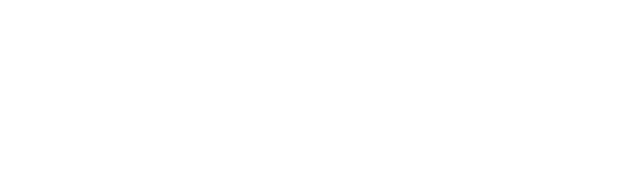
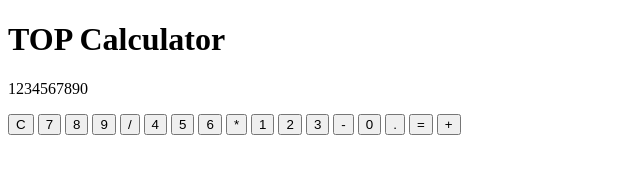
Before and after one commit to korov2000/calculator, a plain HTML site: page index.html in a window 1280 px wide. Shown: the whole page, without its empty margins (0-640 px from the left). Drawn offline with Linux system fonts and the light colour scheme.

Commit message:
Add html code for calculator

```diff
--- a/index.html
+++ b/index.html
@@ -8,6 +8,26 @@
 	<title>Calculator</title>
 </head>
 <body>
-
+	<h1>TOP Calculator</h1>
+	<div id="calculator">
+		<p id="display">1234567890</p>
+		<button id="clear">C</button>
+		<button id="seven">7</button>
+		<button id="eight">8</button>
+		<button id="nine">9</button>
+		<button id="divide">/</button>
+		<button id="four">4</button>
+		<button id="five">5</button>
+		<button id="six">6</button>
+		<button id="multiply">*</button>
+		<button id="one">1</button>
+		<button id="two">2</button>
+		<button id="three">3</button>
+		<button id="minus">-</button>
+		<button id="zero">0</button>
+		<button id="dot">.</button>
+		<button id="equal">=</button>
+		<button id="plus">+</button>
+	</div>
 </body>
 </html>
```
